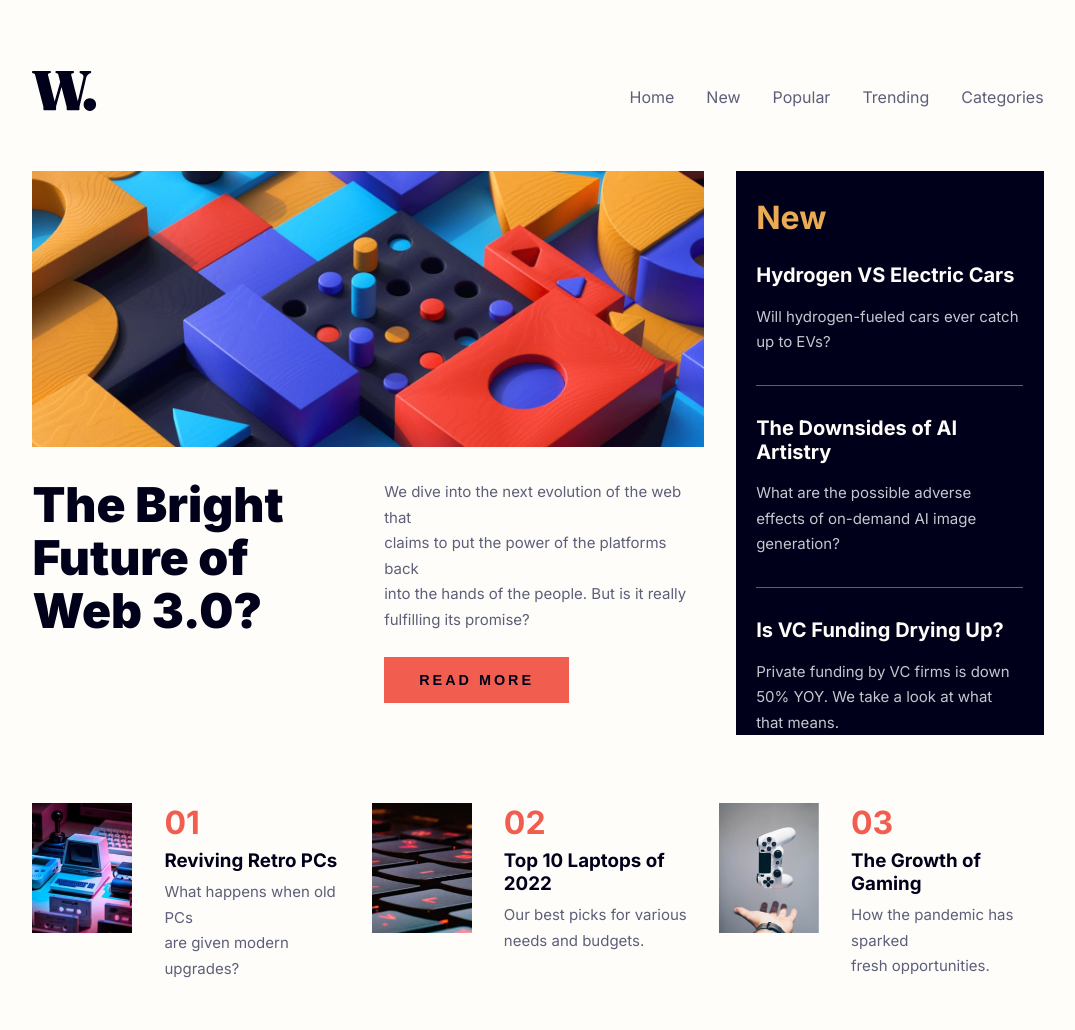
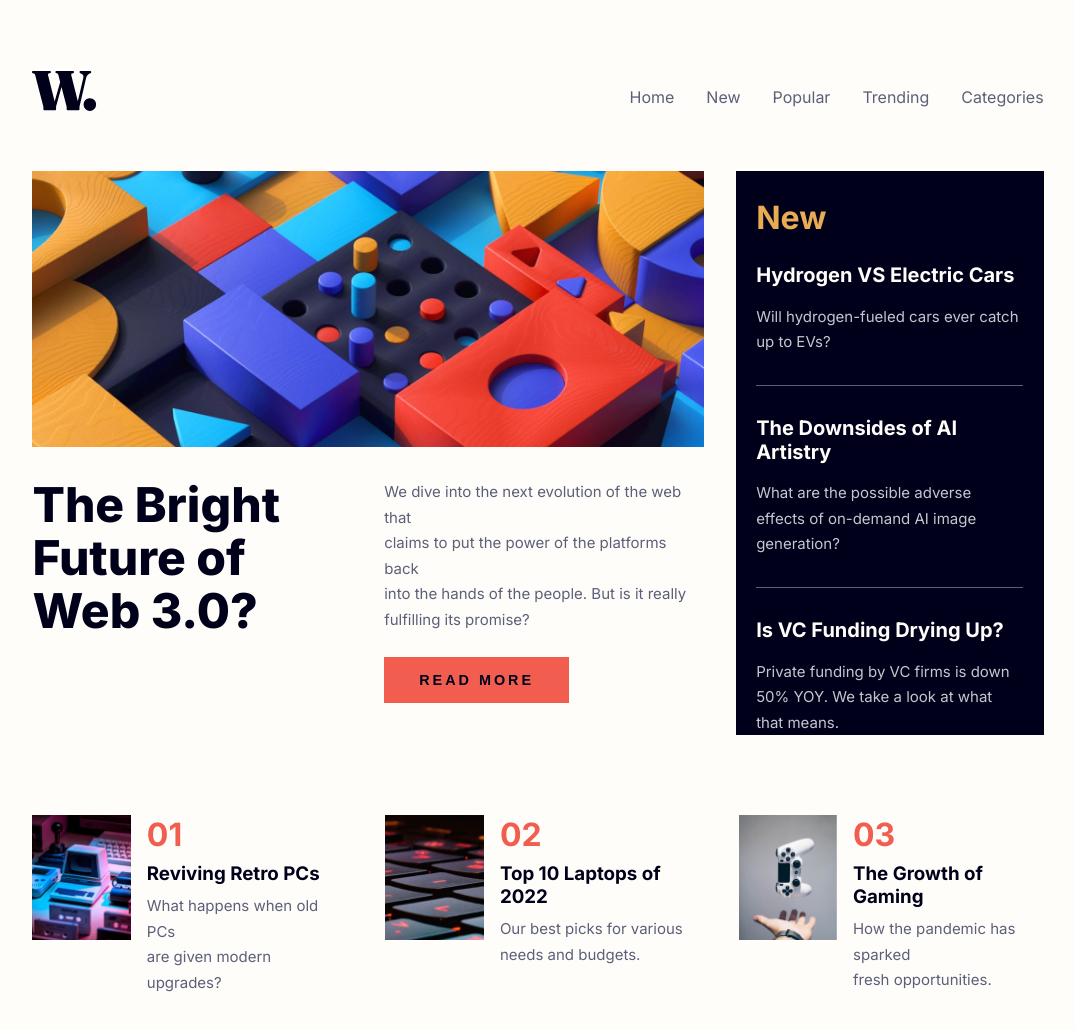
Before and after one commit to yonismbs/news-homepage-home, a plain HTML site: page index.html in a window 1280 px wide. Shown: the whole page, without its empty margins (102-1177 px from the left). Drawn offline with Linux system fonts and the light colour scheme.

Commit message:
Finalisation du site

```diff
--- a/index.html
+++ b/index.html
@@ -79,29 +79,33 @@
 
     <div class="flex-container-4">
 
-      <img src="assets/images/image-retro-pcs.jpg" alt="Logo" />
-
+      <div class="card">
+        <img src="assets/images/image-retro-pcs.jpg" alt="Retro PC" />
         <section>
           <h1>01</h1>
           <h3>Reviving Retro PCs</h3>
           <p>What happens when old PCs<br>are given modern upgrades?</p>
         </section>
+      </div>
 
-      <img src="assets/images/image-top-laptops.jpg" alt="Logo" />
-
+      <div class="card">
+        <img src="assets/images/image-top-laptops.jpg" alt="Top Laptops" />
         <section>
           <h1>02</h1>
           <h3>Top 10 Laptops of 2022</h3>
           <p>Our best picks for various<br>needs and budgets.</p>
         </section>
+      </div>
 
-      <img src="assets/images/image-gaming-growth.jpg" alt="Logo" />
-
+      <div class="card">
+        <img src="assets/images/image-gaming-growth.jpg" alt="Gaming Growth" />
         <section>
           <h1>03</h1>
           <h3>The Growth of Gaming</h3>
           <p>How the pandemic has sparked<br>fresh opportunities.</p>
         </section>
+      </div>
+
     </div>
 
     <!-- Footer -->
--- a/style/style.css
+++ b/style/style.css
@@ -14,7 +14,7 @@ button {
     font-size: 0.9rem;
     border :none;
     background-color: hsl(5, 85%, 63%);
-    font-weight: bold;
+    font-weight: 700;
     color: hsl(240, 100%, 5%);
     padding: 15px 35px;
     margin: 25px 0 0 0;
@@ -71,8 +71,9 @@ h1 {
 
 .flex-container-2 {
     display :flex;
-    flex-flow: row;
+    flex-direction: row;
     gap : 2rem;
+
 }
 
 .left-side-2 {
@@ -117,36 +118,44 @@ h1 {
 .flex-container-4 {
     display: flex;
     flex-direction: row;
-    justify-content: space-between;
-    gap : 2rem;
-    margin: 20px 0px;
+    flex : 1 1 0;
+    gap : 3rem;
+    margin-top: 2rem;
 }
 
-.flex-container-4 h1 {
+.card {
+    display: flex;
+    flex-direction: row;
+    flex: 1 1 0;
+    gap: 1rem;
+}
+
+.card h1 {
     margin: 0;
     color: hsl(5, 85%, 63%);
 }
 
-.flex-container-4 h3 {
+.card h3 {
     margin: 7px 0px;
     color: hsl(240, 100%, 5%);
 }
 
-.flex-container-4 section {
-    flex-grow: 2;
+.card section {
+    padding : 0;
+    display: flex;
+    flex-direction: column;
+    gap : 1px;
     margin: 0;
 }
 
-.flex-container-4 img {
-    flex-grow: 1;
+.card img {
     width: 100px;
-    height: 130px;
-    display: block;
+    height: 125px;
 }
 
 .headline {
     font-size: 3rem;
-    font-weight: 900;
+    font-weight: 800;
     line-height: 1.1em;
     color: hsl(240, 100%, 5%);
 }
```
Lines whose indentation alone changed are shown as unchanged.
